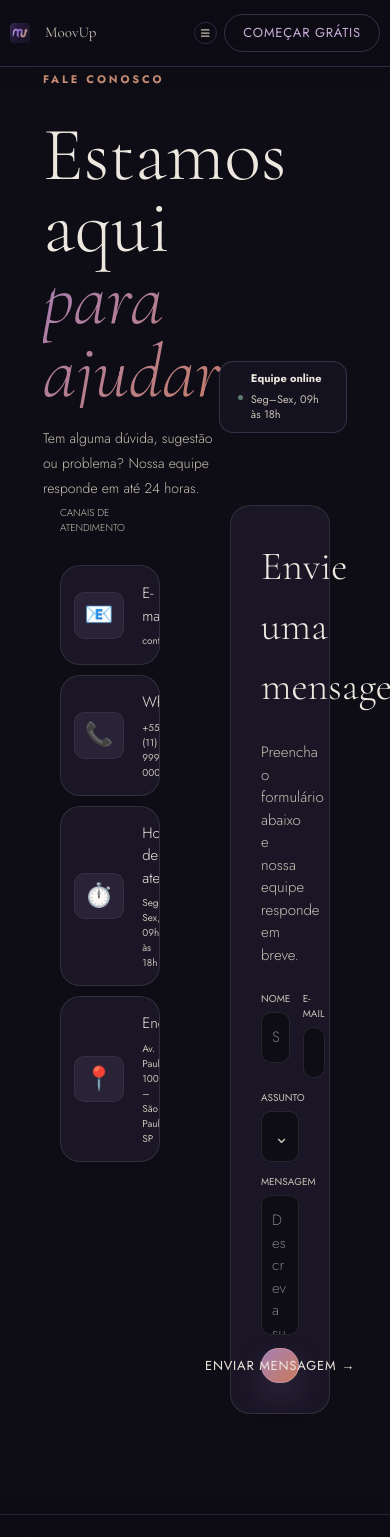
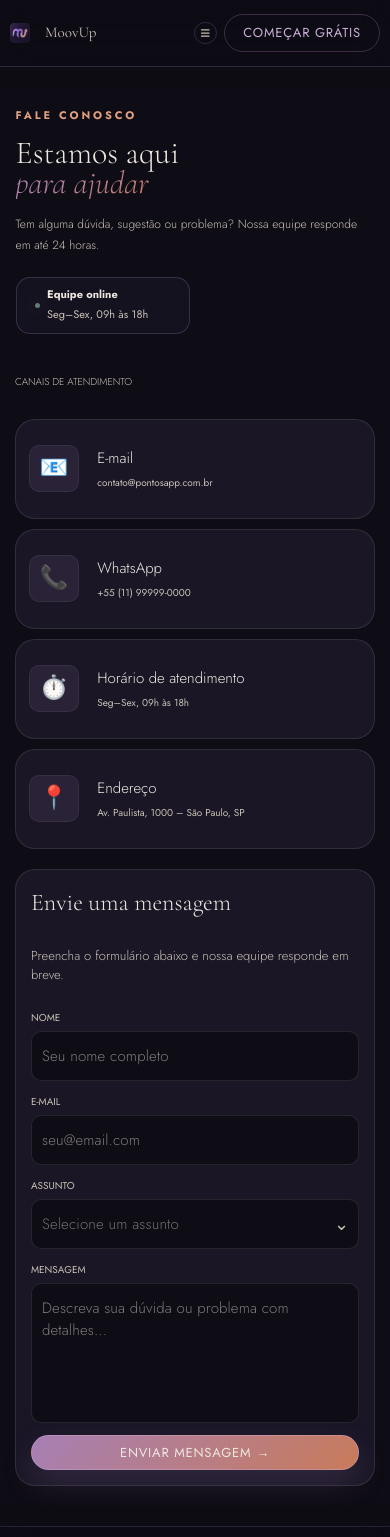
Before and after one commit to challenge-2026-MoovUp/challenge-2026-FrontEnd-2sem, a React (Vite) app: page /contato in a window 390 px wide. Shown: the top 1537 px of the page. Built offline with nearby package versions, Linux system fonts and the light colour scheme.

Commit message:
refactor: aprimora a responsividade e a estética das páginas Contato e Faq

```diff
--- a/src/pages/Contato/Contato.tsx
+++ b/src/pages/Contato/Contato.tsx
@@ -2,7 +2,7 @@ import { useState } from 'react'
 import { useForm } from 'react-hook-form'
 import type { ContatoFormData } from '../../types/contato'
 
-const cardClass = "group relative flex min-h-[100px] max-w-[400px] items-center gap-[18px] overflow-hidden rounded-[20px] border border-border-mid bg-dusk px-5 py-6 transition-[background-color,border-color,transform] duration-300 ease-in-out hover:translate-x-1 hover:border-aurora-30 hover:bg-dusk-mid-80 before:absolute before:inset-y-0 before:left-0 before:w-[2px] before:bg-gradiente-aurora before:opacity-0 before:transition-opacity before:duration-300 before:content-[''] hover:before:opacity-100"
+const cardClass = "group relative flex min-h-[100px] w-full max-w-full tablet:max-w-[400px] items-center gap-[18px] overflow-hidden rounded-[20px] border border-border-mid bg-dusk px-5 py-6 transition-[background-color,border-color,transform] duration-300 ease-in-out hover:translate-x-1 hover:border-aurora-30 hover:bg-dusk-mid-80 before:absolute before:inset-y-0 before:left-0 before:w-[2px] before:bg-gradiente-aurora before:opacity-0 before:transition-opacity before:duration-300 before:content-[''] hover:before:opacity-100"
 const errorTextClass = "font-sans text-[1.2rem] text-ember"
 const EMAIL_PATTERN = /^[^\s@]+@[^\s@]+\.[^\s@]+$/
 
@@ -28,14 +28,14 @@ export default function Contato() {
 
     return (
         <>
-            <section className="relative mx-auto flex w-full min-h-[52vh] items-center justify-center overflow-hidden">
-                <div className="mx-auto flex w-[78%] min-h-[360px] max-w-[1020px] items-center justify-between">
-                    <div className="flex w-[58%] max-w-[560px] flex-col items-start text-left">
-                        <p className="mb-[3.2rem] inline-flex items-center font-sans text-[1.1rem] font-bold not-italic uppercase tracking-[0.26em] text-ember-soft">Fale conosco</p>
-                        <h1 className="m-0 text-[7.6rem] font-extralight leading-[0.95] text-mist">Estamos aqui <span className="block bg-gradiente-aurora bg-clip-text italic font-thin text-transparent">para ajudar</span></h1>
-                        <p className="mt-[1.8rem] max-w-[500px] font-sans text-[1.4rem] font-light leading-[1.8] text-dust">Tem alguma dúvida, sugestão ou problema? Nossa equipe responde em até 24 horas.</p>
+            <section className="relative mx-auto flex w-full min-h-0 tablet:min-h-[52vh] items-center justify-center overflow-hidden py-16 tablet:py-0">
+                <div className="mx-auto flex w-[92%] max-w-[1020px] flex-col items-start gap-8 tablet:min-h-[360px] tablet:w-[78%] tablet:flex-row tablet:items-center tablet:justify-between tablet:gap-0">
+                    <div className="flex w-full max-w-[560px] flex-col items-start text-left tablet:w-[58%]">
+                        <p className="mb-6 inline-flex items-center font-sans text-[1.1rem] font-bold not-italic uppercase tracking-[0.26em] text-ember-soft tablet:mb-[3.2rem]">Fale conosco</p>
+                        <h1 className="m-0 text-[3.2rem] font-extralight leading-[0.95] text-mist tablet:text-[5.2rem] desktop:text-[7.6rem]">Estamos aqui <span className="block bg-gradiente-aurora bg-clip-text italic font-thin text-transparent">para ajudar</span></h1>
+                        <p className="mt-6 max-w-[500px] font-sans text-[1.2rem] font-light leading-[1.8] text-dust tablet:mt-[1.8rem] tablet:text-[1.4rem]">Tem alguma dúvida, sugestão ou problema? Nossa equipe responde em até 24 horas.</p>
                     </div>
-                    <div className="mb-[6.8rem] flex w-[174px] items-center gap-3 self-end rounded-[14px] border border-aurora-26 bg-dusk-72 px-[18px] py-4 text-mist">
+                    <div className="flex w-full max-w-[174px] items-center gap-3 self-start rounded-[14px] border border-aurora-26 bg-dusk-72 px-[18px] py-4 text-mist tablet:mb-[6.8rem] tablet:w-[174px] tablet:self-end">
                         <span className="h-2 w-2 flex-none rounded-full bg-sage opacity-75 shadow-[0_0_14px_var(--color-sage-45)]"></span>
                         <div>
                             <strong className="block font-sans text-[1.1rem] leading-[1.2]">Equipe online</strong>
@@ -45,8 +45,8 @@ export default function Contato() {
                 </div>
             </section>
 
-            <section className="mx-auto grid max-w-[1120px] grid-cols-[minmax(0,390px)_minmax(0,600px)] items-start justify-center gap-[70px] px-[60px] pb-[100px]">
-                <div className="max-w-[390px]">
+            <section className="mx-auto grid max-w-[1120px] grid-cols-1 items-start justify-center gap-8 px-6 pb-16 tablet:grid-cols-[minmax(0,320px)_1fr] tablet:gap-10 tablet:px-10 desktop:grid-cols-[minmax(0,390px)_minmax(0,600px)] desktop:gap-[70px] desktop:px-[60px] desktop:pb-[100px]">
+                <div className="w-full tablet:max-w-[320px] desktop:max-w-[390px]">
                     <h2 className="mb-[30px] font-sans font-light text-mist-dim">CANAIS DE ATENDIMENTO</h2>
                     <div className="grid grid-cols-1 gap-[10px]">
                         <div className={cardClass}>
@@ -80,12 +80,12 @@ export default function Contato() {
                     </div>
                 </div>
 
-                <div className="min-h-[620px] max-w-[600px] rounded-[20px] border border-border-mid bg-dusk transition-all duration-200">
-                    <form className="m-0 flex w-full max-w-none flex-col gap-5 p-[30px]" autoComplete="off" onSubmit={handleSubmit(onSubmit)} noValidate>
-                        <h2 className="text-[4rem] font-light text-mist">Envie uma mensagem</h2>
-                        <p className="my-5 font-sans text-[1.5rem] font-light text-dust">Preencha o formulário abaixo e nossa equipe responde em breve.</p>
+                <div className="min-h-0 w-full max-w-full rounded-[20px] border border-border-mid bg-dusk transition-all duration-200 tablet:min-h-[620px] desktop:max-w-[600px]">
+                    <form className="m-0 flex w-full max-w-none flex-col gap-5 p-6 desktop:p-[30px]" autoComplete="off" onSubmit={handleSubmit(onSubmit)} noValidate>
+                        <h2 className="text-[2.4rem] font-light text-mist tablet:text-[3rem] desktop:text-[4rem]">Envie uma mensagem</h2>
+                        <p className="my-5 font-sans text-[1.3rem] font-light text-dust desktop:text-[1.5rem]">Preencha o formulário abaixo e nossa equipe responde em breve.</p>
 
-                        <div className="flex gap-5">
+                        <div className="flex flex-col gap-5 tablet:flex-row">
                             <label className="flex flex-1 flex-col gap-[6px]">
                                 <span className="font-sans text-base font-normal text-dust">NOME</span>
                                 <input
--- a/src/pages/Faq/Faq.tsx
+++ b/src/pages/Faq/Faq.tsx
@@ -199,9 +199,9 @@ export default function Faq() {
   const sidebarCategories = filteredCategories.map(({ id, label }) => ({ id, label }));
 
   return (
-    <main className="mx-auto flex w-1/2 flex-col">
-      <div className="mt-40 flex w-full items-end justify-between">
-        <div className="flex max-w-[50%] flex-col items-start text-[4.5rem]">
+    <main className="mx-auto flex w-[92%] flex-col tablet:w-[85%] desktop:w-1/2">
+      <div className="mt-16 flex w-full flex-col items-start gap-6 tablet:mt-24 tablet:flex-row tablet:items-end tablet:justify-between tablet:gap-0 desktop:mt-40">
+        <div className="flex max-w-full flex-col items-start text-[2.6rem] tablet:max-w-[50%] tablet:text-[3.4rem] desktop:text-[4.5rem]">
           <h1 className="flex flex-col items-start text-left font-thin text-mist">
             Perguntas{' '}
             <span className="mt-1 block bg-gradiente-aurora bg-clip-text italic text-transparent">
@@ -210,12 +210,12 @@ export default function Faq() {
           </h1>
         </div>
 
-        <div className="flex flex-col gap-2">
-          <label className="relative block w-fit">
+        <div className="flex w-full flex-col gap-2 tablet:w-auto">
+          <label className="relative block w-full tablet:w-fit">
             <i aria-hidden="true" className="pointer-events-none absolute left-4 top-1/2 -translate-y-1/2 text-base text-border-mid">🔍</i>
             <input
               type="search"
-              className="w-auto rounded-[30px] border border-border-mid bg-dusk py-[0.9rem] pl-11 pr-32 font-sans text-mist outline-none [&::-webkit-search-cancel-button]:hidden focus:border-violet-glow-50 focus:bg-violet-glow-08 focus:shadow-[0_0_20px_var(--color-violet-glow-08),inset_0_0_20px_var(--color-violet-glow-03)]"
+              className="w-full rounded-[30px] border border-border-mid bg-dusk py-[0.9rem] pl-11 pr-8 font-sans text-mist outline-none [&::-webkit-search-cancel-button]:hidden focus:border-violet-glow-50 focus:bg-violet-glow-08 focus:shadow-[0_0_20px_var(--color-violet-glow-08),inset_0_0_20px_var(--color-violet-glow-03)] tablet:w-auto tablet:pr-32"
               placeholder="Buscar por palavra-chave..."
               value={query}
               onChange={(e) => setQuery(e.target.value)}
@@ -225,7 +225,7 @@ export default function Faq() {
         </div>
       </div>
 
-      <section className="mt-16 grid w-full grid-cols-[180px_1fr] gap-8">
+      <section className="mt-16 grid w-full grid-cols-1 gap-8 desktop:grid-cols-[180px_1fr]">
         <FaqSidebar categories={sidebarCategories} />
 
         <section className="flex w-full flex-col gap-16">
@@ -234,7 +234,7 @@ export default function Faq() {
               <div className="flex items-end gap-4">
                 <div className="flex h-10 w-10 flex-shrink-0 items-center justify-center rounded-xl border border-aurora-glow bg-dusk text-[2rem] text-mist">{category.icon}</div>
                 <div>
-                  <h2 className="mt-10 w-[min(800px,100%)] self-start text-left text-[2.5rem] font-thin text-mist">{category.label}</h2>
+                  <h2 className="mt-10 w-[min(800px,100%)] self-start text-left text-[1.8rem] font-thin text-mist tablet:text-[2.2rem] desktop:text-[2.5rem]">{category.label}</h2>
                   <div className="font-sans text-[0.95rem] text-mist-dim">{category.items.length} perguntas</div>
                 </div>
               </div>
@@ -244,16 +244,16 @@ export default function Faq() {
         </section>
       </section>
 
-      <div className="mt-40">
-        <div className="box-border flex items-end justify-between rounded-[30px] border border-border bg-dusk p-12 text-mist">
+      <div className="mt-16 tablet:mt-24 desktop:mt-40">
+        <div className="box-border flex flex-col items-start gap-6 rounded-[30px] border border-border bg-dusk p-6 text-mist tablet:flex-row tablet:items-end tablet:justify-between tablet:gap-0 tablet:p-12">
           <div>
             <p className="mb-[10px] font-sans text-[1.3rem] font-medium text-aurora-soft">Ainda com dúvidas?</p>
-            <h3 className="mb-[10px] w-[70%] bg-gradiente-mist bg-clip-text text-[3rem] font-light text-transparent">
+            <h3 className="mb-[10px] w-full bg-gradiente-mist bg-clip-text text-[2rem] font-light text-transparent tablet:w-[70%] tablet:text-[2.5rem] desktop:text-[3rem]">
               Fale direto com a <span className="font-light italic text-ember-soft">nossa equipe</span>
             </h3>
             <p className="font-sans text-[1.2rem] font-light text-dust">Nosso time de suporte responde em até 24 horas.</p>
           </div>
-          <div className="flex flex-wrap justify-end p-8">
+          <div className="flex w-full flex-wrap justify-start tablet:w-auto tablet:justify-end tablet:p-8">
             <Link
               className="flex justify-items-center whitespace-nowrap rounded-[20px] bg-transparent text-center text-base font-bold font-sans border border-aurora-30 rounded-full px-[18px] py-[8px] text-[1.3rem] font-normal uppercase tracking-[0.06em] text-aurora-soft no-underline transition-all duration-200 hover:cursor-pointer hover:border-violet-glow-50 hover:bg-violet-glow-08 hover:shadow-[0_0_20px_var(--color-violet-glow-08),inset_0_0_20px_var(--color-violet-glow-03)]"
               to="/contato"
```
